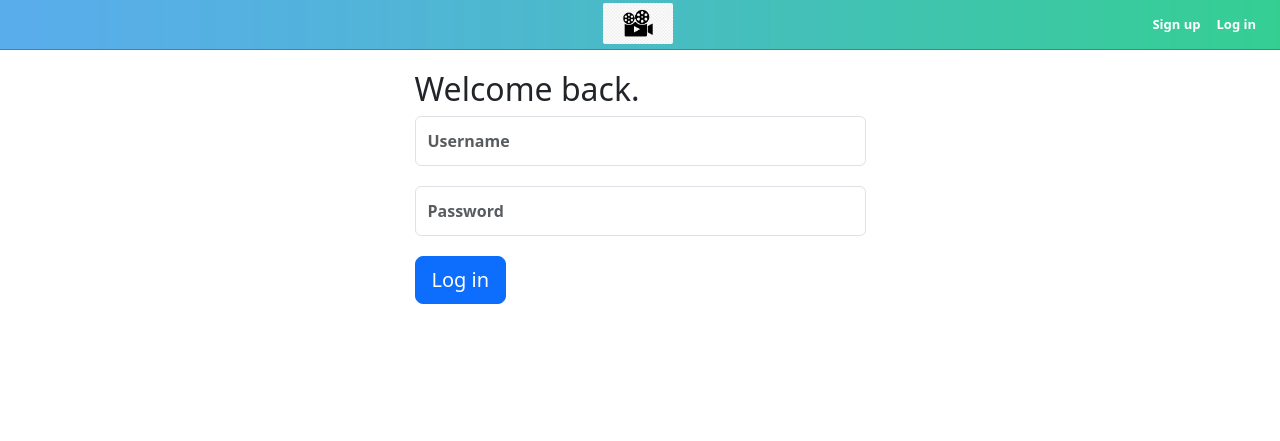
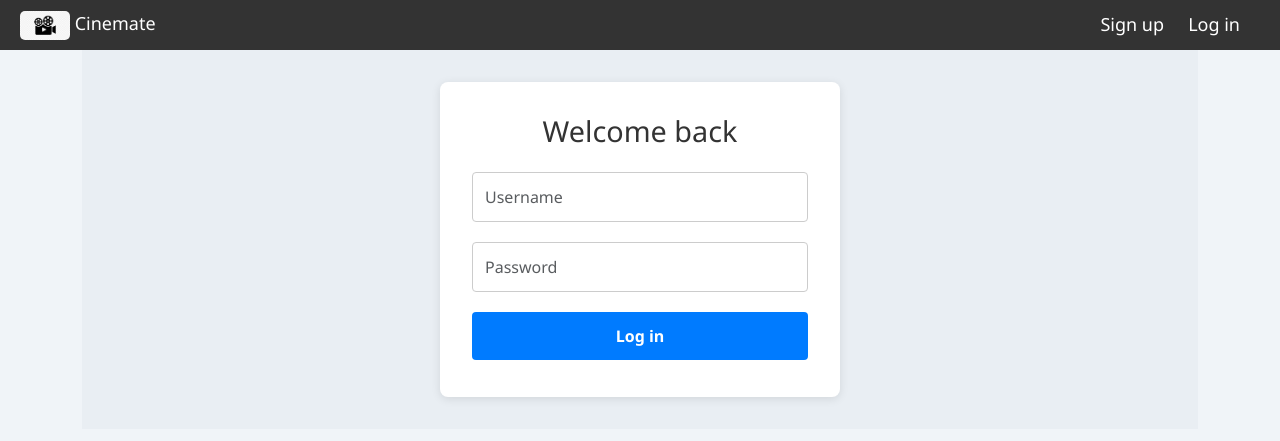
Before and after one commit to RodolphVanRomondt/Cinemate, a Flask app: page /login in a window 1280 px wide. Shown: the top 441 px of the page. Run offline with Flask 2, Linux system fonts and the light colour scheme; some libraries are stand-ins or nearby versions.

Commit message:
change the .css

```diff
--- a/app.py
+++ b/app.py
@@ -10,7 +10,6 @@ from helper import IMAGE_DEFAULT, add_remove_list
 
 from forms import UserAddForm, LoginForm, EditForm
 from models import db, connect_db, User, Movie, List
-# from functions import add_remove_like
 
 CURR_USER_KEY = "curr_user"
 
@@ -304,7 +303,7 @@ def homepage():
     """Show homepage:
 
     - anon users: no search bar
-    - show 12 random movies
+    - show 15 random movies
     """
 
     movies = Movie.query.all()
@@ -312,7 +311,7 @@ def homepage():
 
     movie_api = []
 
-    for movie in movies[:12]:
+    for movie in movies[:15]:
 
         res = requests.get(f"{URL_SEARCH}", params={"i": movie.id}).json()
 
--- a/static/app.js
+++ b/static/app.js
@@ -2,22 +2,23 @@
 const api_url = "http://www.omdbapi.com/?apikey=b3726a50&";
 
 
-$("body").on("click", ".movie-info", function () {
-    const event = this
+$("body").on("click", ".movie-poster", function () {
+    const event = this;
+
+    $(".container").html("")
+    $(this).width(600)
+        .addClass("movie-home")
+        // .removeClass("movie-poster");
+    $(".container")
+        .append("<h1><b>Sign Up/Log In</b> to search for a specific movie and/or add a movie to a list</h1>")
+        .append(event);
 
     console.log(this);
-
-    $(".row").text("");
-    $(this).width(600)
-    $(".row").html(event).addClass("movie-center");
-
-    $(".heading b").html("<b>Sign Up/Log In</b> to search for a specific movie and/or add a movie to a list");
 });
 
 
 async function getMovie(s, api_url) {
     const result = await axios.get(api_url, { params: { s } });
-
     return result.data;
 }
 
--- /dev/null
+++ b/static/stylesheets/app.css
@@ -0,0 +1,270 @@
+/* General body styling */
+body {
+    margin: 0;
+    font-family: 'Segoe UI', Tahoma, Geneva, Verdana, sans-serif;
+    background-color: #f0f4f8;
+}
+
+/* Header */
+header {
+    display: flex;
+    justify-content: space-between;
+    align-items: center;
+    background-color: #333;
+    padding: 10px 20px;
+}
+
+header img {
+    width: 50px;
+    border-radius: 5px;
+}
+header .profile {
+    border-radius: 50%;
+}
+
+header a {
+    color: white;
+    text-decoration: none;
+    margin-right: 20px;
+    font-size: 18px;
+}
+
+header a:hover {
+    text-decoration: underline;
+}
+
+/* Welcome title */
+h1 {
+    text-align: center;
+    font-size: 48px;
+    font-weight: 300;
+    margin-top: 30px;
+    color: #333;
+}
+
+/* Movie grid */
+.movie-grid {
+    display: grid;
+    grid-template-columns: repeat(auto-fill, minmax(200px, 1fr));
+    gap: 20px;
+    padding: 20px;
+    max-width: 1200px;
+    margin: 0 auto;
+}
+
+/* Movie card */
+.movie-card, .movie-poster {
+    background-color: #fff;
+    border-radius: 8px;
+    box-shadow: 0 2px 8px rgba(0, 0, 0, 0.1);
+    overflow: hidden;
+    text-align: center;
+    transition: transform 0.3s ease;
+}
+
+.movie-card img, .movie-poster img {
+    width: 100%;
+    height: 20rem;
+}
+
+.movie-card h3, .movie-poster h3 {
+    padding: 15px 0;
+    font-size: 18px;
+    color: #333;
+}
+
+.movie-card:hover, .movie-poster:hover {
+    cursor: pointer;
+    transform: scale(1.05);
+}
+
+.movie-home {
+    margin-left: auto;
+    margin-right: auto;
+}
+.movie-home img {
+    height: auto;
+}
+.movie-home:hover {
+    transform: none;
+}
+
+
+/* Centering Content */
+.profile-container {
+    display: flex;
+    flex-direction: column;
+    align-items: center;
+    justify-content: center;
+    height: 50vh;
+    text-align: center;
+}
+
+/* Button Styling */
+.bouton {
+    width: 10rem;
+    padding: 10px 20px;
+    border-radius: 5px;
+    font-size: 16px;
+    cursor: pointer;
+    border: none;
+}
+
+.edit-btn {
+    background-color: #007BFF;
+    color: white;
+    text-decoration: none;
+}
+
+.delete-btn {
+    background-color: #FF4C4C;
+    color: white;
+}
+
+.bouton:hover {
+    opacity: 0.7;
+}
+
+/* Spacing and Layout Adjustments */
+.profile-container p {
+    margin-bottom: 20px;
+}
+
+.btn-container {
+    display: flex;
+    gap: 20px;
+}
+
+.formContainer {
+    display: flex;
+    justify-content: center;
+    /* Align content to the right */
+    /* height: calc(100vh - 80px); */
+    /* Adjust height minus header */
+    padding: 2rem;
+    background-color: #e9eef3;
+    /* Light background */
+}
+
+.formContainer form {
+    background-color: white;
+    padding: 2rem;
+    border-radius: 8px;
+    box-shadow: 0 2px 10px rgba(0, 0, 0, 0.1);
+    max-width: 400px;
+    width: 100%;
+}
+
+.formContainer form h2 {
+    font-size: 1.8rem;
+    margin-bottom: 1.5rem;
+    color: #333;
+    text-align: center;
+}
+
+.formContainer label {
+    display: block;
+    font-weight: bold;
+    margin-bottom: 0.5rem;
+    color: #555;
+}
+
+.formContainer input[type="text"],
+.formContainer input[type="password"] {
+    width: 100%;
+    padding: 0.75rem;
+    margin-bottom: 1.25rem;
+    border: 1px solid #ccc;
+    border-radius: 4px;
+    font-size: 1rem;
+}
+
+.formContainer input[type="text"]:focus,
+.formContainer input[type="password"]:focus {
+    outline: none;
+    border-color: #007bff;
+}
+
+.formContainer button,
+.formContainer a {
+    width: 100%;
+    padding: 0.75rem;
+    font-size: 1rem;
+    color: white;
+    background-color: #007bff;
+    border: none;
+    border-radius: 4px;
+    cursor: pointer;
+    font-weight: bold;
+    margin-bottom: 5px;
+}
+
+.formContainer button:hover {
+    background-color: #0056b3;
+}
+
+/* Movie Details Section */
+.movie-details {
+    display: flex;
+    flex-direction: row;
+    justify-content: flex-start;
+    align-items: center;
+    padding: 20px;
+    max-width: 1000px;
+    margin: 20px auto;
+}
+
+/* Image and Description Side-by-Side */
+.movie-details img {
+    width: 100%;
+    max-width: 300px;
+    border-radius: 5px;
+    margin-top: 25px;
+}
+
+.movie-description {
+    padding-left: 20px;
+}
+
+.movie-description p {
+    font-size: 1.5rem;
+    margin: 5px 0;
+}
+
+.movie-description .btn {
+    margin-top: 20px;
+}
+
+/* Responsive design: Input fields full width on mobile */
+@media screen and (max-width: 768px) {
+    .edit-container {
+        width: 90%;
+        margin: 20px auto;
+    }
+
+    button,
+    a.cancel,
+    input[type="submit"] {
+        width: 100%;
+        margin-right: 0;
+        margin-bottom: 10px;
+    }
+
+    .movie-details {
+        flex-direction: column;
+    }
+
+    .movie-details img {
+        margin-right: 20px;
+        max-width: 250px;
+        margin-top: 0;
+    }
+
+    .movie-description {
+        flex-grow: 1;
+    }
+
+    .movie-description p {
+        font-size: 1.2rem;
+    }
+}
--- a/static/stylesheets/style.css
+++ b/static/stylesheets/style.css
@@ -37,7 +37,7 @@ cite {
 
 .navbar {
   background-color: #fff;
-  height: 50px;
+  height: 60px;
   border-bottom: 1px solid rgba(0, 0, 0, 0.25);
   margin-bottom: 1rem;
   position: relative;
@@ -70,8 +70,12 @@ cite {
 }
 
 .nav > li > a > img {
-  width: 32px;
-  border-radius: 32px;
+  /* width: 32px;
+  border-radius: 32px; */
+
+  border-radius: 50%;
+  height: 40px;
+  width: 40px;
 }
 
 ul.nav.navbar-nav {
--- a/templates/base.html
+++ b/templates/base.html
@@ -11,48 +11,47 @@
   <script src="https://unpkg.com/bootstrap"></script>
 
   <link rel="stylesheet" href="https://use.fontawesome.com/releases/v5.3.1/css/all.css">
-  <link rel="stylesheet" href="/static/stylesheets/style.css">
+  <!-- <link rel="stylesheet" href="/static/stylesheets/style.css"> -->
+  <link rel="stylesheet" href="/static/stylesheets/app.css">
   <link rel="shortcut icon" href="/static/images/movie_logo_WDY_icon.ico">
 </head>
 
 <body class="{% block body_class %}{% endblock %}">
-  <nav class="navbar navbar-expand">
-    <div class="container-fluid">
-      <div class="navbar-header">
-        <a href="/" class="navbar-brand">
+
+  <header>
+    <div>
+      <a href="/" class="">
         <img src="/static/images/movie-logo.jpg" alt="logo">
         <span>Cinemate</span>
       </a>
     </div>
-      <ul class="nav navbar-nav navbar-right">
-        <!-- {% if request.endpoint != None %} -->
 
-        <!-- {% endif %} -->
     {% if not g.user %}
-        <li><a href="/signup">Sign up</a></li>
-        <li><a href="/login">Log in</a></li>
+    <div>
+      <a href="/signup" class="">Sign up</a>
+      <a href="/login" class="">Log in</a>
+    </div>
     {% else %}
 
-        <li>
-          <form class="navbar-form navbar-right" action="/movie">
-            <input name="s" class="form-control" placeholder="Search Cinemate" id="search">
-            <button class="btn btn-default">
+    <div>
+      <form class="" action="/movie">
+        <input name="s" class="" placeholder="Search Cinemate" id="search">
+        <button class="">
           <span class="fa fa-search"></span>
         </button>
       </form>
-        </li>
+    </div>
 
-        <li>
+    <div>
       <a href="/user/{{ g.user.username }}">
-            <img src="{{ g.user.image_url }}" alt="{{ g.user.username }}">
+        <img class="profile" src="{{ g.user.image_url }}" alt="{{ g.user.username }}">
       </a>
-        </li>
-        <li><a href="/mylist">My List</a></li>
-        <li><a href="/logout">Log out</a></li>
+      <a href="/mylist" class="">My List</a>
+      <a href="/logout" class="">Log out</a>
+    </div>
     {% endif %}
-      </ul>
-    </div>
-  </nav>
+  </header>
+
   <div class="container">
 
   {% for category, message in get_flashed_messages(with_categories=True) %}
--- a/templates/movie_search.html
+++ b/templates/movie_search.html
@@ -1,13 +1,13 @@
 {% extends 'base.html' %}
 {% block content %}
 
-<div class="row text-center">
+<div class="movie-grid">
     {% for movie in movies %}
-    <div class="col-sm-4">
+    <div class="movie-card">
         <a href="/movie/{{movie.imdbID}}">
             <img src="{{movie.Poster}}">
-            <p>{{ movie.Title }}</p>
         </a>
+        <h3>{{ movie.Title }}</h3>
     </div>
     {% endfor %}
 </div>
--- a/templates/user_login.html
+++ b/templates/user_login.html
@@ -4,11 +4,9 @@
 
 {% block content %}
 
-<div class="row justify-content-md-center">
-    <div class="col-md-7 col-lg-5">
-        <h2 class="join-message">Welcome back.</h2>
-
+<div class="formContainer">
     <form method="POST" id="user_form">
+        <h2 class="join-message">Welcome back</h2>
         {{ form.hidden_tag() }}
 
         {% for field in form if field.widget.input_type != 'hidden' %}
@@ -18,9 +16,8 @@
         {{ field(placeholder=field.label.text, class="form-control") }}
         {% endfor %}
 
-            <button class="btn btn-primary btn-block btn-lg">Log in</button>
+        <button type="submit">Log in</button>
     </form>
-    </div>
 </div>
 
 {% endblock %}
```
Also changed, not shown: templates/home-anon.html (+4 -7 lines), templates/home.html (+7 -7 lines), templates/list.html (+6 -6 lines), templates/movie.html (+14 -17 lines), templates/user.html (+12 -9 lines), templates/user_edit.html (+4 -11 lines), templates/user_signup.html (+4 -5 lines). Lines whose indentation alone changed are shown as unchanged.
